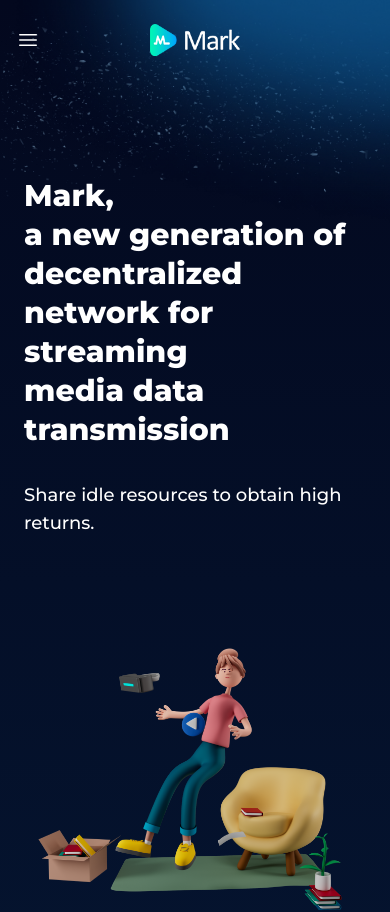
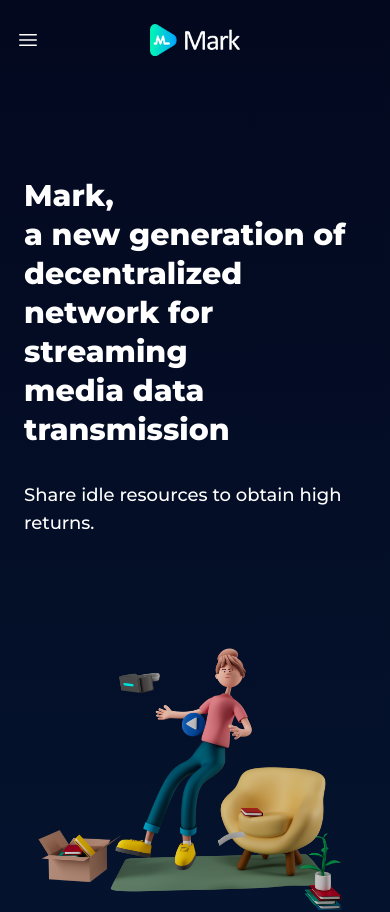
Before and after one commit to cryptotorpo/Mark_Version2, a React (Create React App) app: page / in a window 390 px wide. Shown: the top 912 px of the page. Built offline with nearby package versions, Linux system fonts and the light colour scheme.

Commit message:
responsive error fixed

```diff
--- a/src/components/Landing.js
+++ b/src/components/Landing.js
@@ -13,8 +13,8 @@ function Landing () {
     return (
       <div className="App bg-gradient-to-b from-[#03081E] to-[#0D5085]">
         <div className='relaitve'>
-          <img src="./img/intro_back.png" className="absolute top-0 left-0"></img>
-          <img src="./img/intro_ecllipse.png" className='absolute top-0 right-0'></img>
+          <img src="./img/intro_back.png" className="absolute top-0 left-0 hidden sm:block"></img>
+          <img src="./img/intro_ecllipse.png" className='absolute top-0 right-0 hidden sm:block'></img>
           <Navbar />
           <Intro />
         </div>
```
